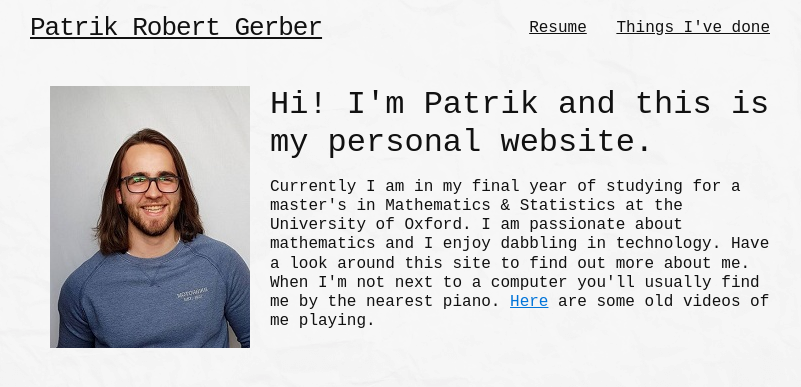
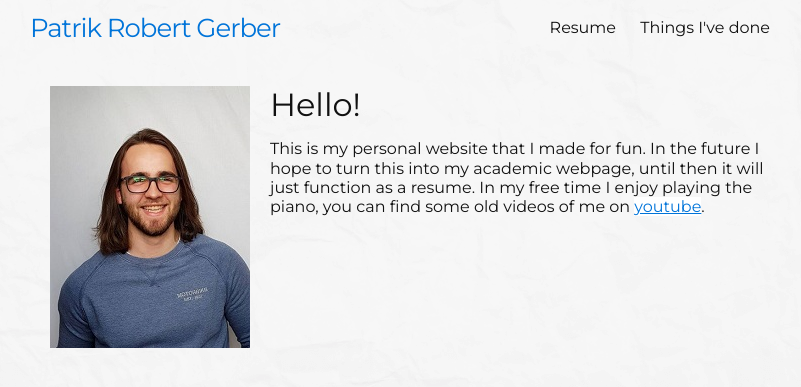
Before and after one commit to PatrikGerber/PatrikGerber.github.io, a Jekyll site: the page built from index.html, in a window 1280 px wide. Shown: the top 387 px of the page, without its empty margins (240-1041 px from the left). Built offline with Jekyll 4.4.1, drawn with Linux system fonts in a browser that asks for light colours.

Commit message:
Made some changes to styling like highlighting links on hover.

```diff
--- a/_sass/_base.scss
+++ b/_sass/_base.scss
@@ -97,8 +97,17 @@
     }
 
     &:hover {
-        color: $text-color;
+        color: white;
         text-decoration: underline;
+        background-color: black;
+    }
+}
+
+a.highlight {
+    &:hover {
+        color: white;
+        text-decoration: underline;
+        background-color: black;
     }
 }
 
--- a/_sass/_layout.scss
+++ b/_sass/_layout.scss
@@ -15,10 +15,15 @@
     letter-spacing: -1px;
     margin-bottom: 0;
     float: left;
+    text-decoration: none;
 
-    &,
     &:visited {
         color: $text-color;
+    };
+    &:hover {
+        color: $text-color;
+        text-decoration: none;
+        background-color: transparent;
     }
 }
 
@@ -33,11 +38,16 @@
     .page-link {
         color: $text-color;
         line-height: $base-line-height;
+        text-decoration: none;
 
         // Gaps between nav items, but not on the first one
         &:not(:first-child) {
             margin-left: 20px;
         }
+        &:hover {
+            background-color: black;
+            color: white;
+        };
     }
 
     @include media-query($on-palm) {
--- a/css/main.scss
+++ b/css/main.scss
@@ -6,7 +6,8 @@
 
 
 // Our variables
-$base-font-family: Courier New;
+// $base-font-family: Courier New;
+$base-font-family: 'Montserrat', sans-serif;
 $base-font-size:   16px;
 $small-font-size:  $base-font-size * 0.875;
 $base-line-height: 1.2;
@@ -44,5 +45,6 @@
 @import
         "base",
         "layout",
-        "syntax-highlighting"
+        "syntax-highlighting",
+        url('https://fonts.googleapis.com/css?family=Montserrat&display=swap')
 ;
--- a/index.html
+++ b/index.html
@@ -5,9 +5,9 @@
 <div class="home">
 
   <img hspace='20' src="images/profile.jpg" alt="A picture of me" align='left'>
-  <h1>Hi! I'm Patrik and this is my personal website.</h1>
+  <h1>Hello!</h1>
   <p>
-  Currently I am in my final year of studying for a master's in Mathematics & Statistics at the University of Oxford. I am passionate about mathematics and I enjoy dabbling in technology. Have a look around this site to find out more about me. When I'm not next to a computer you'll usually find me by the nearest piano. <a href="https://www.youtube.com/user/GerberPatrik">Here</a> are some old videos of me playing.
+  This is my personal website that I made for fun. In the future I hope to turn this into my academic webpage, until then it will just function as a resume.  In my free time I enjoy playing the piano, you can find some old videos of me on <a class='highlight' href="https://www.youtube.com/user/GerberPatrik">youtube</a>.
   </p>
   <!-- <p>
     This website was set up using <a href="https://jekyllrb.com/">Jekyll</a> and it is hosted by <a href="https://pages.github.com/">Github pages</a>.
```
Also changed, not shown: README.md, _includes/header.html (line endings or trailing spaces).
